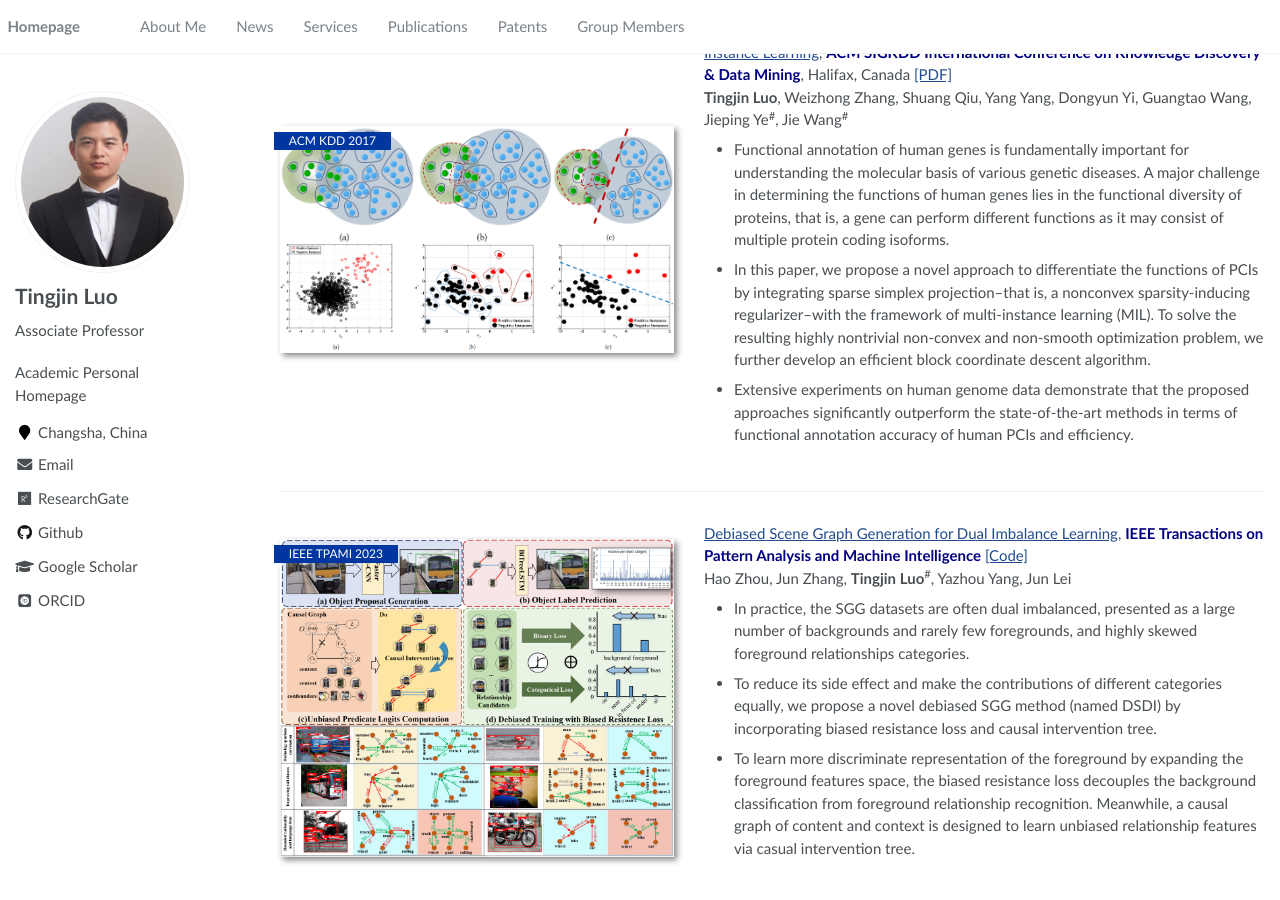
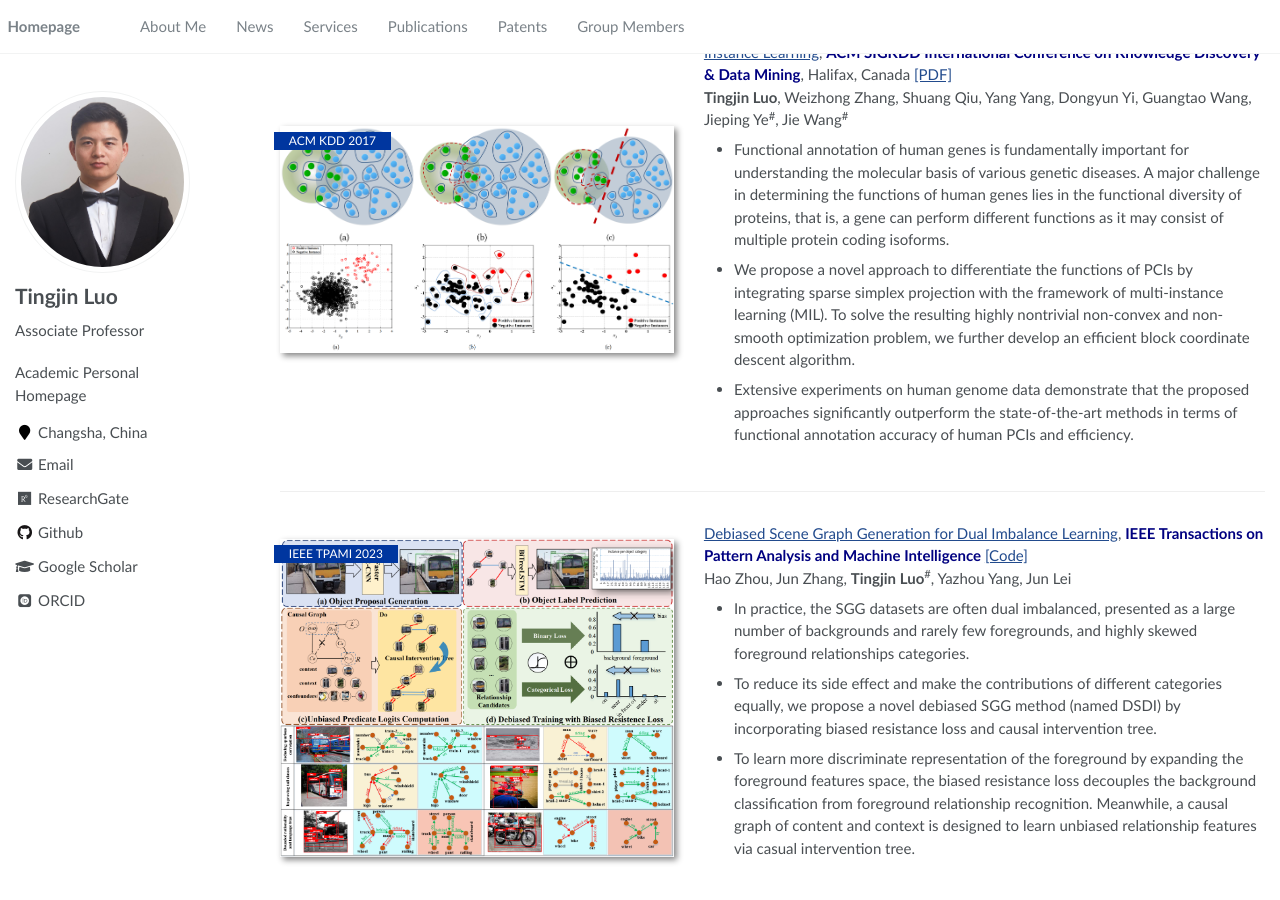
Before and after one commit to HorizonAILab/HorizonAILab.github.io, a Jekyll site: the page built from _pages/about.md, in a window 1280 px wide and 900 px high, scrolled down 1178 px. Built offline with Jekyll 4.4.1, drawn with Linux system fonts in a browser that asks for light colours; some web fonts are replaced.

Commit message:
Update about.md

```diff
--- a/_pages/about.md
+++ b/_pages/about.md
@@ -52,7 +52,7 @@ My research interests lie in machine learning, data mining, and learning-based v
 **Tingjin Luo**, Weizhong Zhang, Shuang Qiu, Yang Yang, Dongyun Yi, Guangtao Wang, Jieping Ye<sup>#</sup>, Jie Wang<sup>#</sup>
 
 - Functional annotation of human genes is fundamentally important for understanding the molecular basis of various genetic diseases. A major challenge in determining the functions of human genes lies in the functional diversity of proteins, that is, a gene can perform different functions as it may consist of multiple protein coding isoforms.
--  In this paper, we propose a novel approach to differentiate the functions of PCIs by integrating sparse simplex projection--that is, a nonconvex sparsity-inducing regularizer--with the framework of multi-instance learning (MIL). To solve the resulting highly nontrivial non-convex and non-smooth optimization problem, we further develop an efficient block coordinate descent algorithm.
+- We propose a novel approach to differentiate the functions of PCIs by integrating sparse simplex projection with the framework of multi-instance learning (MIL). To solve the resulting highly nontrivial non-convex and non-smooth optimization problem, we further develop an efficient block coordinate descent algorithm.
 - Extensive experiments on human genome data demonstrate that the proposed approaches significantly outperform the state-of-the-art methods in terms of functional annotation accuracy of human PCIs and efficiency.
 </div>
 </div>
```
